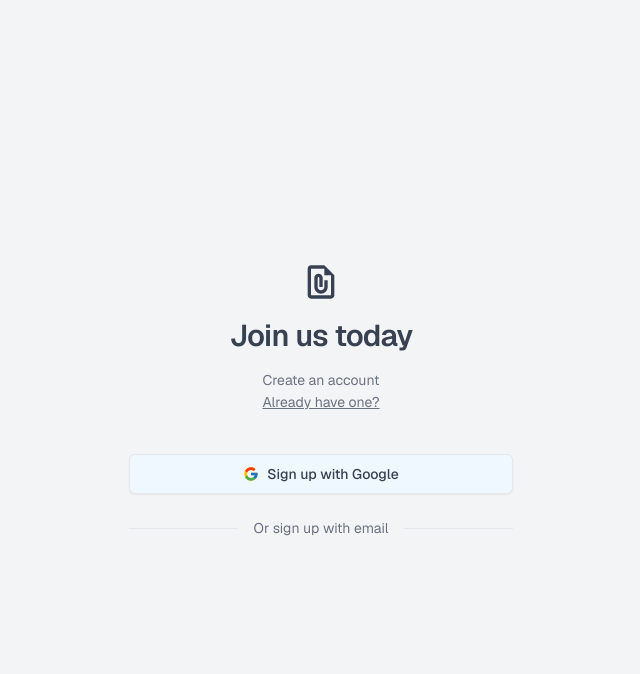
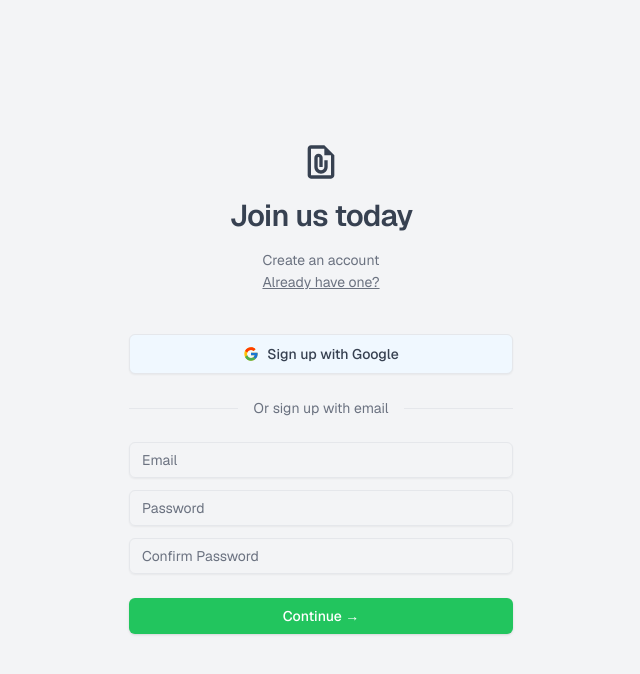
Before and after one commit to ruinabeshima/flashcard-generator, a Next.js app: page /register in a window 1280 px wide. Shown: the top 674 px of the page, without its empty margins (319-959 px from the left). Built offline with nearby package versions, Linux system fonts and the light colour scheme.

Commit message:
Added email sign up and login forms

```diff
--- a/app/(auth)/login/page.tsx
+++ b/app/(auth)/login/page.tsx
@@ -2,6 +2,7 @@
 import Link from "next/link";
 import { Separator } from "@/components/ui/separator";
 import { MdOutlineFilePresent } from "react-icons/md";
+import EmailLoginForm from "@/components/email-login-form";
 
 export default function Login() {
   return (
@@ -36,6 +37,7 @@
                 </span>
                 <Separator className="flex-1" />
               </div>
+              <EmailLoginForm />
             </div>
           </div>
         </div>
--- a/app/(auth)/register/page.tsx
+++ b/app/(auth)/register/page.tsx
@@ -1,3 +1,4 @@
+import EmailSignUpForm from "@/components/email-signup-form";
 import GoogleOAuthButton from "@/components/google-oauth-button";
 import { Separator } from "@/components/ui/separator";
 import Link from "next/link";
@@ -33,6 +34,7 @@
               </span>
               <Separator className="flex-1" />
             </div>
+            <EmailSignUpForm />
           </div>
         </div>
       </div>
--- /dev/null
+++ b/components/email-login-form.tsx
@@ -0,0 +1,73 @@
+"use client";
+
+import { Button } from "./ui/button";
+import { Input } from "./ui/input";
+
+import { useState } from "react";
+import { useRouter } from "next/navigation";
+import { createClient } from "@/lib/supabase/client";
+
+export default function EmailLoginForm() {
+  const [email, setEmail] = useState("");
+  const [password, setPassword] = useState("");
+  const [error, setError] = useState<string | null>(null);
+  const [loading, setLoading] = useState(false);
+  const router = useRouter();
+
+  const handleSubmit = async (event: React.FormEvent<HTMLFormElement>) => {
+    event.preventDefault();
+    setError(null);
+    setLoading(true);
+    const supabase = createClient();
+
+    const { data, error } = await supabase.auth.signInWithPassword({
+      email: email,
+      password: password,
+    });
+
+    if (error) {
+      setError(error.message);
+      setLoading(false);
+      return;
+    }
+
+    setLoading(false);
+    router.push("/dashboard");
+  };
+
+  return (
+    <form className="space-y-6" onSubmit={handleSubmit}>
+      <div className="flex flex-col gap-3">
+        <Input
+          type="email"
+          placeholder="Email"
+          value={email}
+          onChange={(event) => setEmail(event.target.value)}
+        ></Input>
+        <Input
+          type="password"
+          placeholder="Password"
+          value={password}
+          onChange={(event) => setPassword(event.target.value)}
+        ></Input>
+      </div>
+      {loading ? (
+        <Button
+          type="submit"
+          className="w-full"
+          size="lg"
+          variant="outline"
+          disabled
+        >
+          Loading
+        </Button>
+      ) : (
+        <Button type="submit" className="w-full" variant="default">
+          Continue →
+        </Button>
+      )}
+
+      <div>{error && <p className="text-s text-red-400">{error}</p>}</div>
+    </form>
+  );
+}
--- /dev/null
+++ b/components/email-signup-form.tsx
@@ -0,0 +1,91 @@
+"use client";
+
+import { Input } from "./ui/input";
+import { Button } from "./ui/button";
+import { createClient } from "@/lib/supabase/client";
+import { useState } from "react";
+import { useRouter } from "next/navigation";
+
+export default function EmailSignUpForm() {
+  const [email, setEmail] = useState("");
+  const [password, setPassword] = useState("");
+  const [passwordConfirm, setPasswordConfirm] = useState("");
+  const [error, setError] = useState<string | null>(null);
+  const [loading, setLoading] = useState(false);
+  const router = useRouter();
+
+  const handleSubmit = async (
+    event: React.FormEvent<HTMLFormElement>
+  ): Promise<void> => {
+    event.preventDefault();
+    setError(null);
+    setLoading(true);
+    const supabase = createClient();
+
+    // Passwords not matching
+    if (password !== passwordConfirm) {
+      setError("Passwords do not match");
+      setLoading(false);
+      return;
+    }
+
+    const { data, error } = await supabase.auth.signUp({
+      email: email,
+      password: password,
+
+      // Possibly add an email confirmation redirect in the future
+    });
+
+    if (error) {
+      setError(error.message);
+      setLoading(false);
+      return;
+    }
+
+    setLoading(false);
+    router.push("/dashboard");
+  };
+
+  return (
+    <form className="space-y-6" onSubmit={handleSubmit}>
+      <div className="flex flex-col gap-3">
+        <Input
+          type="email"
+          placeholder="Email"
+          value={email}
+          onChange={(event) => setEmail(event.target.value)}
+        ></Input>
+        <Input
+          type="password"
+          placeholder="Password"
+          value={password}
+          onChange={(event) => setPassword(event.target.value)}
+        ></Input>
+        <Input
+          type="password"
+          placeholder="Confirm Password"
+          value={passwordConfirm}
+          onChange={(event) => setPasswordConfirm(event.target.value)}
+        ></Input>
+      </div>
+
+      {loading ? (
+        <Button
+          type="submit"
+          className="w-full"
+          size="lg"
+          variant="outline"
+          disabled
+        >
+          Loading
+        </Button>
+      ) : (
+        <Button type="submit" className="w-full" variant="default">
+          Continue →
+        </Button>
+      )}
+
+      <div>{error && <p className="text-s text-red-400">{error}</p>}</div>
+    </form>
+  );
+}
--- a/components/google-oauth-button.tsx
+++ b/components/google-oauth-button.tsx
@@ -19,7 +19,7 @@
     await supabase.auth.signInWithOAuth({
       provider: "google",
       options: {
-        redirectTo: `${location.origin}/auth/callback?next=/feed`,
+        redirectTo: `${location.origin}/auth/callback?next=/dashboard`,
       },
     });
   };
--- /dev/null
+++ b/components/ui/input.tsx
@@ -0,0 +1,22 @@
+import * as React from "react"
+
+import { cn } from "@/lib/utils"
+
+const Input = React.forwardRef<HTMLInputElement, React.ComponentProps<"input">>(
+  ({ className, type, ...props }, ref) => {
+    return (
+      <input
+        type={type}
+        className={cn(
+          "flex h-9 w-full rounded-md border border-input bg-transparent px-3 py-1 text-base shadow-sm transition-colors file:border-0 file:bg-transparent file:text-sm file:font-medium file:text-foreground placeholder:text-muted-foreground focus-visible:outline-none focus-visible:ring-1 focus-visible:ring-ring disabled:cursor-not-allowed disabled:opacity-50 md:text-sm",
+          className
+        )}
+        ref={ref}
+        {...props}
+      />
+    )
+  }
+)
+Input.displayName = "Input"
+
+export { Input }
```
Also changed, not shown: app/(protected)/dashboard/page.tsx (added).
